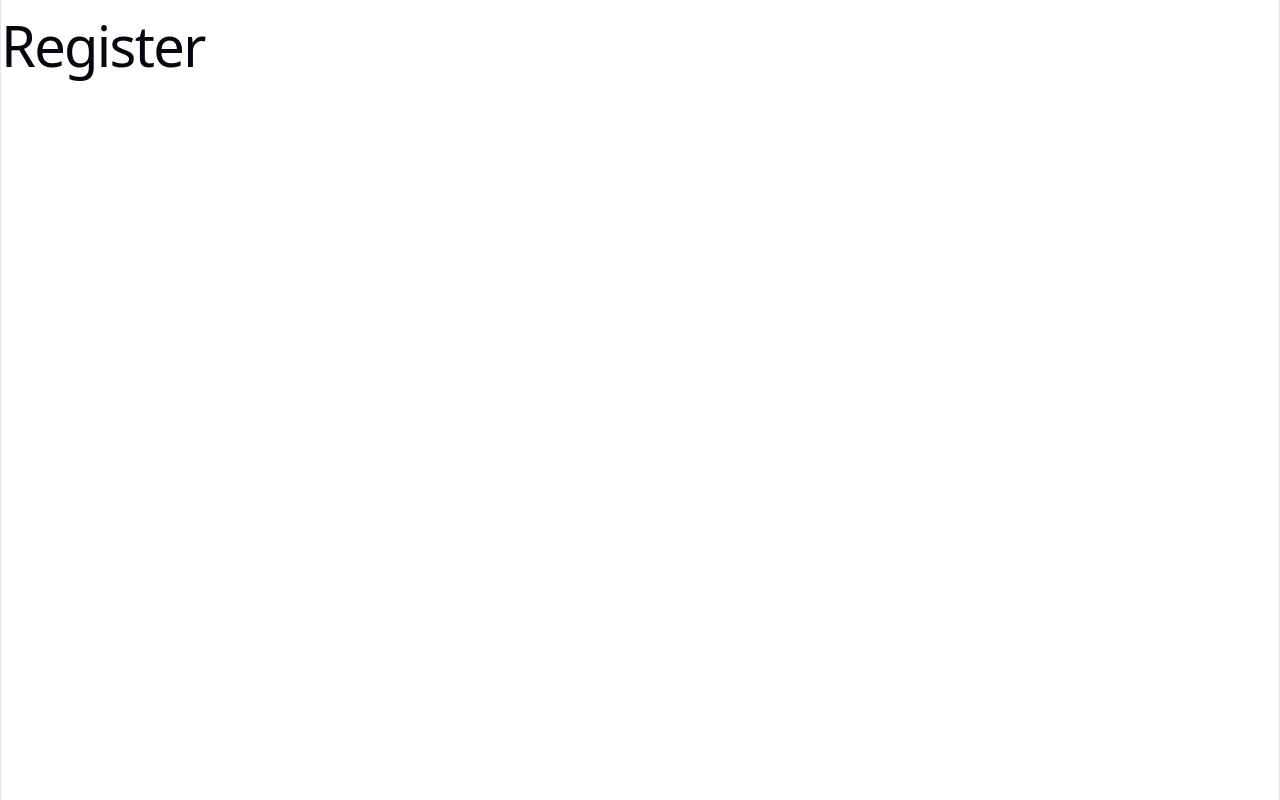
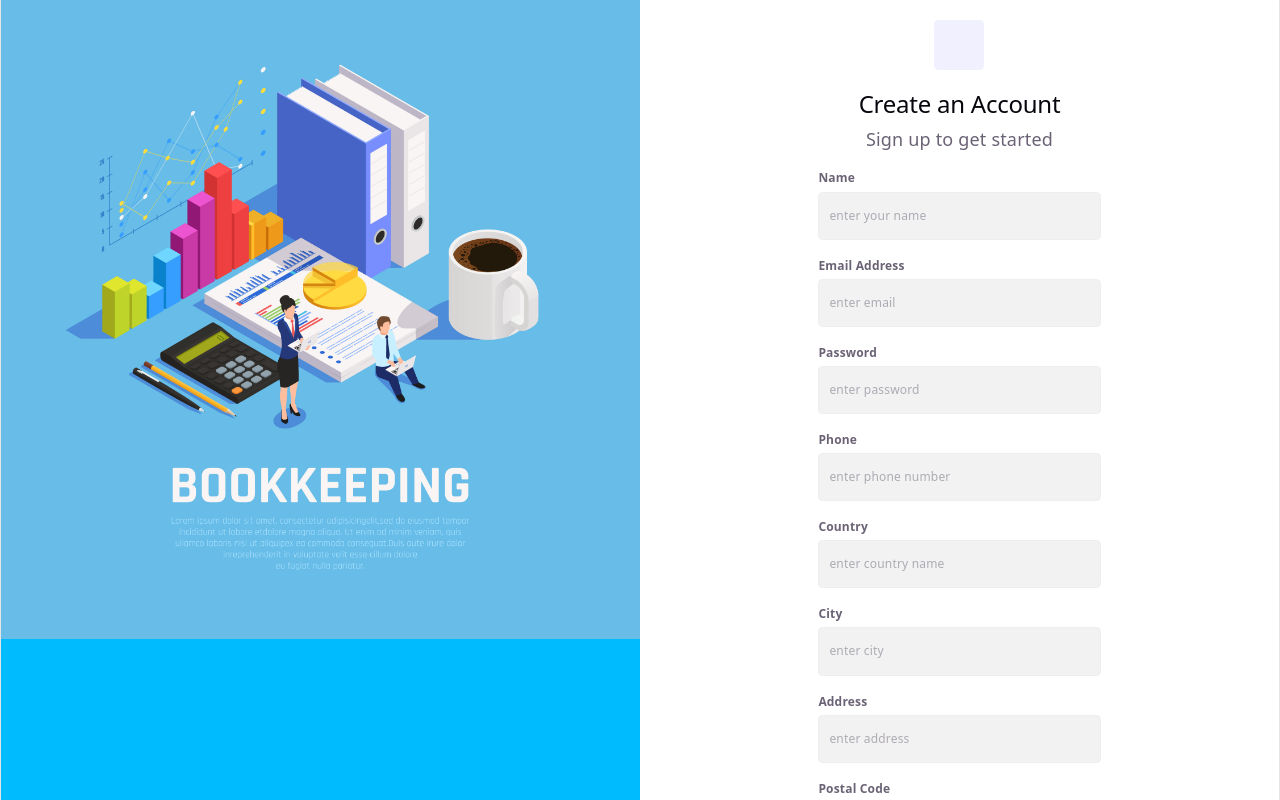
Before and after one commit to Frontend-website-developer/Ledger, a React (Vite) app in the folder frontend/: page /register in a window 1280 px wide. Shown: the top 800 px of the page. Built offline with nearby package versions, Linux system fonts and the light colour scheme.

Commit message:
Complete working Login and Register pages
Both pages now do full form -> API -> Redux/navigation flows: login
dispatches auth state and routes to the role-based dashboard, register
creates the client and routes to login.

```diff
--- a/frontend/src/pages/LoginPage.tsx
+++ b/frontend/src/pages/LoginPage.tsx
@@ -4,7 +4,8 @@ import { login } from "../authSlice";
 import { useNavigate } from "react-router-dom";
 import { RiLockPasswordFill } from "react-icons/ri";
 import { CiMail } from "react-icons/ci";
-
+import { Link } from "react-router-dom";
+import heroImage from "../assets/login-ledger-image.jpg"
 
 
 
@@ -35,10 +36,10 @@ function Login() {
         <>
         <div className="flex">
             <div className="bg-[#00bcff] w-1/2 h-screen">
-
+                <img src={heroImage} alt="Ledger" />
             </div>
-            <div className="w-1/2 px-[50px]">
-                <div className="">
+            <div className="w-1/2 px-[50px] flex align-center">
+                <div className="m-auto">
                     <div className="bg-[#f0f0fe] p-[5px] w-[50px] h-[50px] rounded-sm p-[10px] text-center mx-auto my-[20px]">
                         <RiLockPasswordFill className="text-[#3e48f1] text-[30px]"/>
                     </div>
@@ -48,16 +49,19 @@ function Login() {
                     <form onSubmit={handleSubmit}>
                         <div className="my-[10px]">
                             <label className="text-left text-[12px] font-semibold">Email Address</label>
-                            <input className="bg-[#f2f2f2] border border-[#eee] rounded-sm p-[10px] w-full" type="email" placeholder="enter email" value={email} onChange={(e) => setEmail(e.target.value)} />
+                            <input className="bg-[#f2f2f2] border border-[#eee] rounded-sm p-[10px] w-full text-[12px]" type="email" placeholder="enter email" value={email} onChange={(e) => setEmail(e.target.value)} />
                         </div>
                         <div className="my-[10px]">
                             <label className="text-left text-[12px] font-semibold">Password</label>
-                            <input className="bg-[#f2f2f2] border border-[#eee] rounded-sm p-[10px] w-full" type="password" placeholder="enter password" value={password} onChange={(e) => setPassword(e.target.value)} />
+                            <input className="bg-[#f2f2f2] border border-[#eee] rounded-sm p-[10px] w-full text-[12px]" type="password" placeholder="enter password" value={password} onChange={(e) => setPassword(e.target.value)} />
                         </div>
-                        <div>
+                        <div className="mt-[30px]">
                             <button type="submit" className="bg-[#3d49f1] rounded-sm w-full text-[#fff] p-[10px] cursor-pointer">Sign In</button>
                         </div>
                     </form>
+                    <p className="text-[12px]">
+    Don't have an account? <Link to="/register">Sign up now</Link>
+</p>
                 </div>
             </div>
         </div>
--- a/frontend/src/pages/RegisterPage.tsx
+++ b/frontend/src/pages/RegisterPage.tsx
@@ -1,7 +1,94 @@
+import { useState } from "react";
+import { Link, useNavigate } from "react-router-dom";
+import heroImage from "../assets/login-ledger-image.jpg";
+import { Navigate } from "react-router-dom";
+function Register() {
 
-function Register() {
+    const navigate = useNavigate();
+
+    const [name, setName] = useState("");
+    const [email, setEmail] = useState("");
+    const [password, setPassword] = useState("");
+    const [phone, setPhone] = useState("");
+    const [country, setCountry] = useState("");
+    const [city, setCity] = useState("");
+    const [address, setAddress] = useState("");
+    const [postalCode, setPostalCode] = useState("");
+
+    async function handleSubmit(e: React.FormEvent){
+        e.preventDefault();
+
+        const response = await fetch("http://localhost:5001/api/client/register", {
+            method: "POST",
+            headers: {
+                "Content-Type": "application/json"
+            },
+            body: JSON.stringify({name, email, password, phone, city, country, address, postalCode})
+        });
+
+        const data = await response.json();
+        console.log(data);
+        navigate("/login");
+    }
     return (
-        <h1>Register</h1>
+        <>
+        <div className="flex">
+            <div className="bg-[#00bcff] w-1/2 h-screen">
+                <img src={heroImage} alt="Ledger" />
+            </div>
+            <div className="w-1/2 px-[50px] flex align-center">
+                <div className="m-auto">
+                    <div className="bg-[#f0f0fe] p-[5px] w-[50px] h-[50px] rounded-sm p-[10px] text-center mx-auto my-[20px]">
+                        {/* <RiLockPasswordFill className="text-[#3e48f1] text-[30px]"/> */}
+                    </div>
+                    <h2 className="text-center">Create an Account</h2>
+                    <p className="text-center">Sign up to get started</p>
+
+                    <form onSubmit={handleSubmit}>
+                        <div className="my-[10px]">
+                            <label className="text-left text-[12px] font-semibold">Name</label>
+                            <input className="bg-[#f2f2f2] border border-[#eee] rounded-sm p-[10px] w-full text-[12px]" type="text" placeholder="enter your name" value={name} onChange={(e) => setName(e.target.value)} />
+                        </div>
+                        <div className="my-[10px]">
+                            <label className="text-left text-[12px] font-semibold">Email Address</label>
+                            <input className="bg-[#f2f2f2] border border-[#eee] rounded-sm p-[10px] w-full text-[12px]" type="email" placeholder="enter email" value={email} onChange={(e) => setEmail(e.target.value)} />
+                        </div>
+                        <div className="my-[10px]">
+                            <label className="text-left text-[12px] font-semibold">Password</label>
+                            <input className="bg-[#f2f2f2] border border-[#eee] rounded-sm p-[10px] w-full text-[12px]" type="password" placeholder="enter password" value={password} onChange={(e) => setPassword(e.target.value)} />
+                        </div>
+                        <div className="my-[10px]">
+                            <label className="text-left text-[12px] font-semibold">Phone</label>
+                            <input className="bg-[#f2f2f2] border border-[#eee] rounded-sm p-[10px] w-full text-[12px]" type="tel" placeholder="enter phone number" value={phone} onChange={(e) => setPhone(e.target.value)} />
+                        </div>
+                        <div className="my-[10px]">
+                            <label className="text-left text-[12px] font-semibold">Country</label>
+                            <input className="bg-[#f2f2f2] border border-[#eee] rounded-sm p-[10px] w-full text-[12px]" type="text" placeholder="enter country name" value={country} onChange={(e) => setCountry(e.target.value)} />
+                        </div>
+                        <div className="my-[10px]">
+                            <label className="text-left text-[12px] font-semibold">City</label>
+                            <input className="bg-[#f2f2f2] border border-[#eee] rounded-sm p-[10px] w-full text-[12px]" type="text" placeholder="enter city" value={city} onChange={(e) => setCity(e.target.value)} />
+                        </div>
+                        <div className="my-[10px]">
+                            <label className="text-left text-[12px] font-semibold">Address</label>
+                            <input className="bg-[#f2f2f2] border border-[#eee] rounded-sm p-[10px] w-full text-[12px]" type="text" placeholder="enter address" value={address} onChange={(e) => setAddress(e.target.value)} />
+                        </div>
+                        <div className="my-[10px]">
+                            <label className="text-left text-[12px] font-semibold">Postal Code</label>
+                            <input className="bg-[#f2f2f2] border border-[#eee] rounded-sm p-[10px] w-full text-[12px]" type="text" placeholder="enter postal code" value={postalCode} onChange={(e) => setPostalCode(e.target.value)} />
+                        </div>
+
+                        <div className="mt-[30px]">
+                            <button type="submit" className="bg-[#3d49f1] rounded-sm w-full text-[#fff] p-[10px] cursor-pointer">Sign Up</button>
+                        </div>
+                    </form>
+                    <p className="text-[12px]">
+    Already a member? <Link to="/login">Login now</Link>
+</p>
+                </div>
+            </div>
+        </div>
+        </>
     )
 }
 
```
Also changed, not shown: frontend/src/assets/login-ledger-image.jpg (added).
